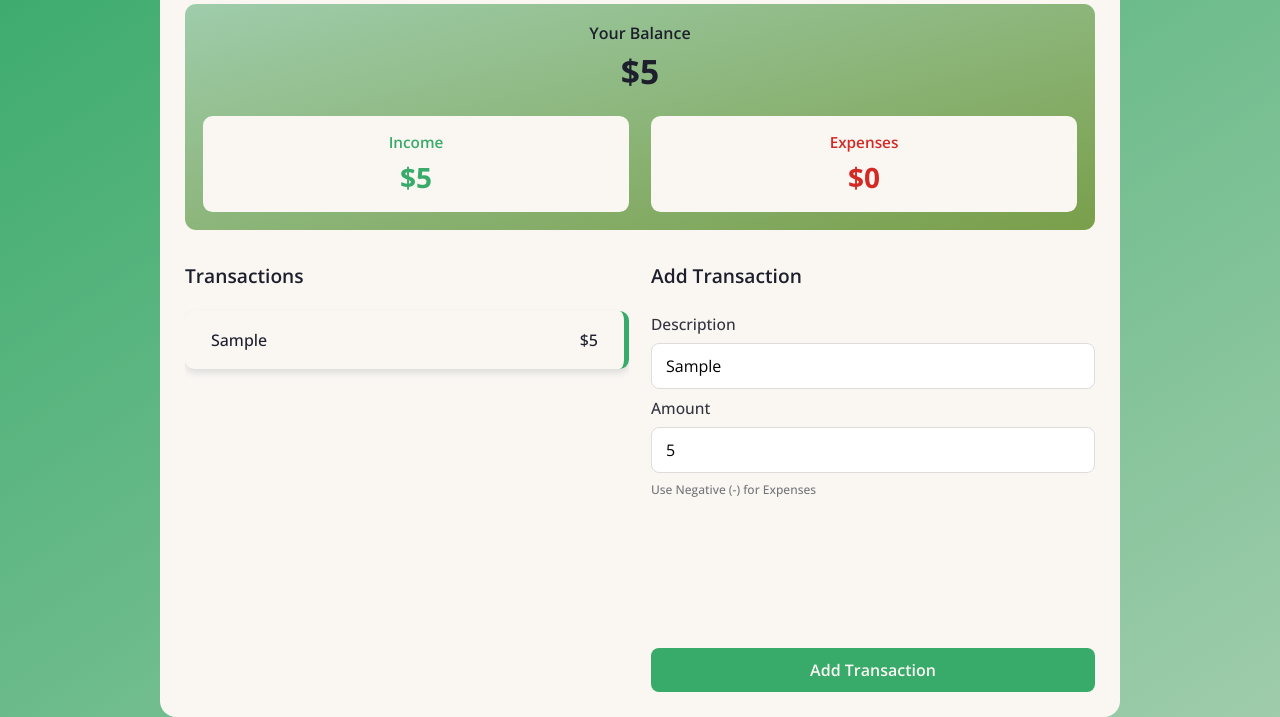
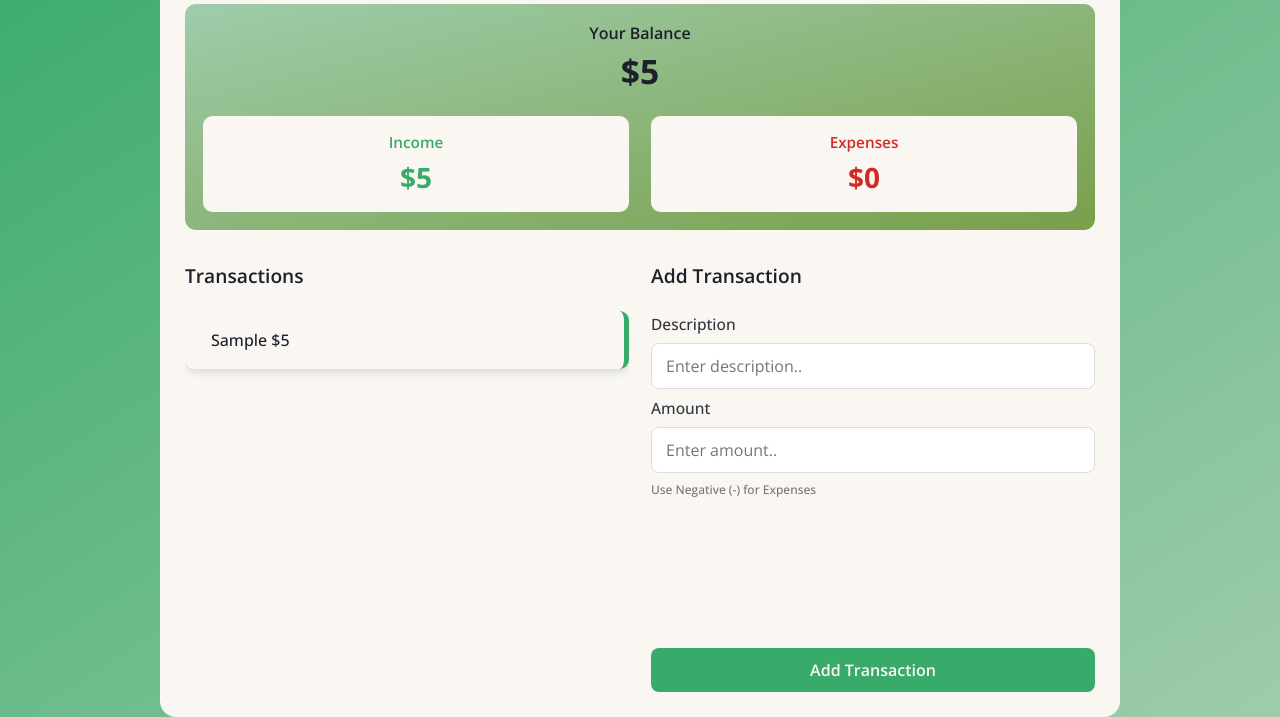
Before and after one commit to programmerrakibul/expense-tracker, a plain HTML site: page index.html in a window 1280 px wide. Both pictures are taken after typing "Sample", "5" into the empty fields and a click on the button "Add Transaction". Shown: the part 103-820 px from the top of the page. Drawn offline with nearby package versions, Linux system fonts and the light colour scheme.

Commit message:
Cards border issue solved

```diff
--- a/css/styles.css
+++ b/css/styles.css
@@ -7,8 +7,8 @@
   --secondary-color: #9fccab;
   --accent-color: #799f4a;
   --white-color: #faf7f3;
-  --text-dark: #1d202c;
-  --text-danger: #d32a25;
+  --dark-color: #1d202c;
+  --danger-color: #d32a25;
 
   --font-open-sans: "Open Sans", sans-serif;
 }
@@ -27,7 +27,7 @@ body {
   min-height: 100dvh;
   font-size: 1rem;
   font-weight: 400;
-  color: var(--text-dark);
+  color: var(--dark-color);
   background: linear-gradient(
     to bottom right,
     var(--primay-color),
@@ -117,7 +117,7 @@ ul {
 }
 
 .expense-amount {
-  color: var(--text-danger);
+  color: var(--danger-color);
 }
 
 /* Transaction Container */
@@ -154,7 +154,14 @@ ul {
   box-shadow: 0px 4px 7px 0px #ddd;
   border-radius: 0.6rem;
   font-weight: 500;
-  border-right: 5px solid var(--primay-color);
+  border-right: 5px solid transparent;
+}
+
+.border-green {
+  border-right-color: var(--primay-color);
+}
+.border-red {
+  border-right-color: var(--danger-color);
 }
 
 .trans-child span:first-child {
--- a/js/app.js
+++ b/js/app.js
@@ -1,53 +1,75 @@
+// DOM Selectors
+const form = document.querySelector(".transaction-form");
+const button = document.getElementById("transaction-btn");
 const descEl = document.getElementById("desc");
 const amountEl = document.getElementById("amount");
 const totalBalanceEl = document.getElementById("total-balance");
 const totalIncomeEl = document.getElementById("total-income");
 const totalExpenseEl = document.getElementById("total-expense");
 const cardsContainer = document.querySelector(".transaction-lists");
+
+// Initializing income and expense variable
 let totalIncome = 0;
 let totalExpense = 0;
 
+// Making transaction cards based on input
 function makeCards(desc, amount) {
-  const cards = `
-            <li class="trans-child">
+  const childCards = `
+            <li class="">
               <span>${desc}</span>
               <span>$${amount}</span>
             </li>
   `;
+  const li = document.createElement("li");
+  li.classList.add("trans-child");
 
-  cardsContainer.innerHTML += cards;
+  if (amount < 0) {
+    li.classList.add("border-red");
+  } else {
+    li.classList.add("border-green");
+  }
+
+  li.innerHTML = childCards;
+
+  cardsContainer.appendChild(li);
 }
 
+// Function for listener
 function addTransaction() {
   const descVal = descEl.value;
-  let amountVal = amountEl.value;
-  amountVal = Number.parseFloat(amountVal);
+  const amountVal = Number.parseFloat(amountEl.value);
 
+  // Card function invoking
   makeCards(descVal, amountVal);
 
   if (amountVal < 0) {
+    // Computing expenses
     totalExpense += Math.abs(amountVal);
   } else {
+    // Computing incomes
     totalIncome += amountVal;
   }
 
+  // Computing main balance
   let mainBalance = totalIncome - totalExpense;
   if (mainBalance < 0) {
     mainBalance = 0;
   }
 
+  // Manipulating DOM
   totalBalanceEl.textContent = mainBalance;
   totalIncomeEl.textContent = totalIncome;
   totalExpenseEl.textContent = totalExpense;
-  // descEl.value = "";
-  // amountEl.value = "";
+
+  // Blanking inputs
+  descEl.value = "";
+  amountEl.value = "";
 }
 
-const button = document.getElementById("transaction-btn");
+// Button listener
 button.addEventListener("click", addTransaction);
 
 // Preventing from reload
-const form = document.querySelector(".transaction-form");
 form.addEventListener("submit", (e) => {
   e.preventDefault();
 });
```
